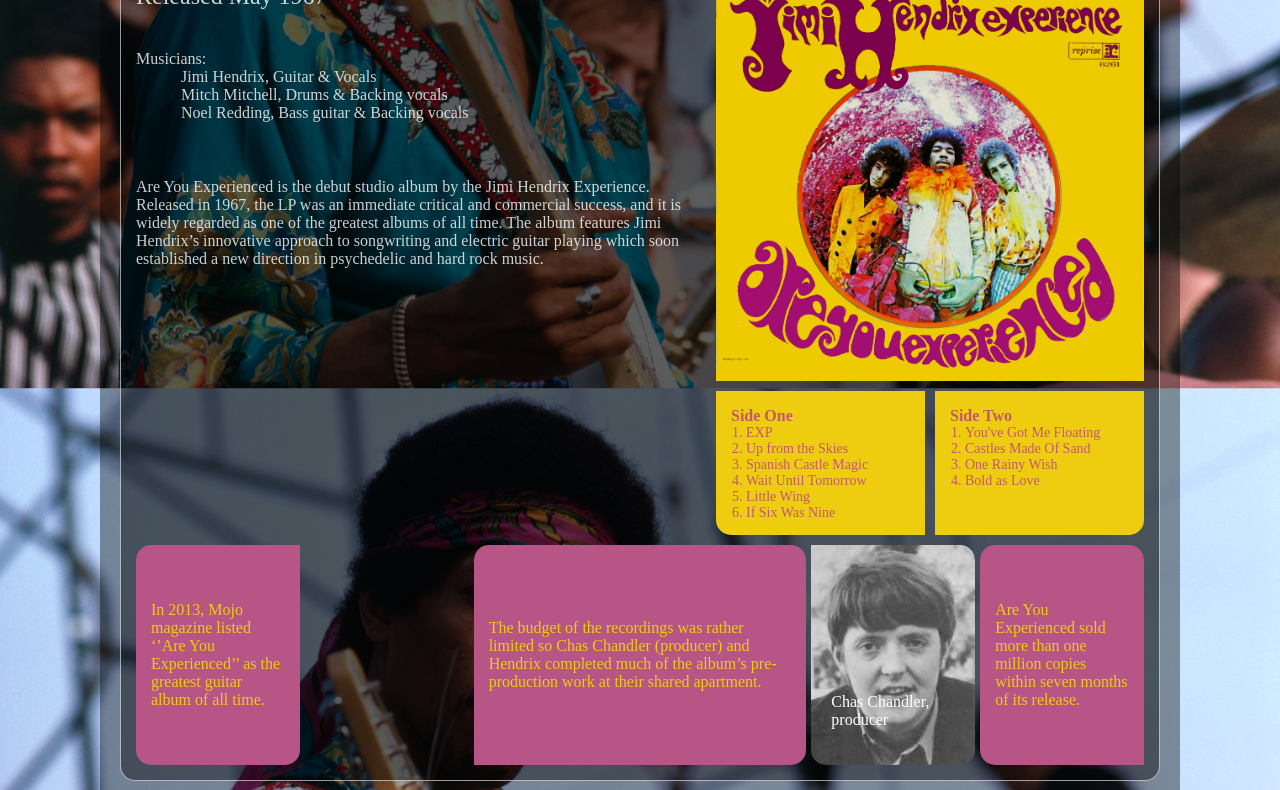
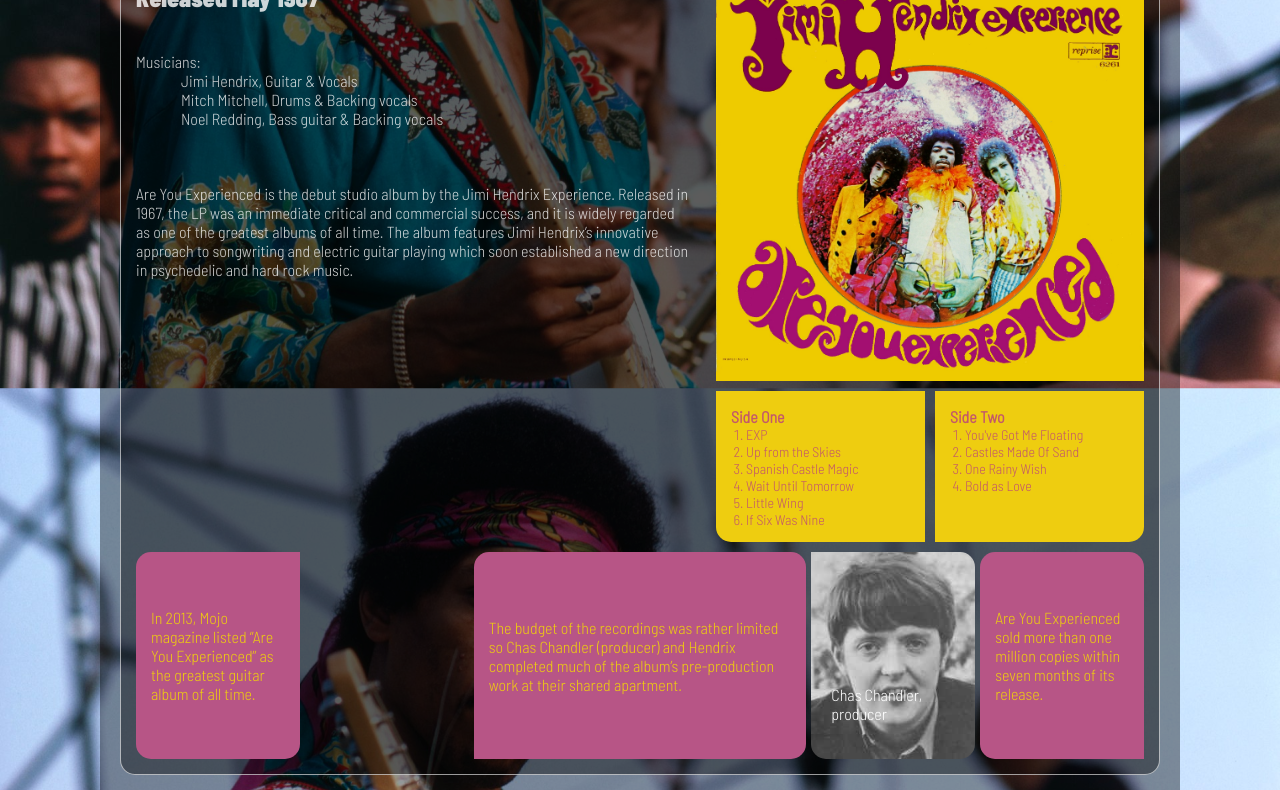
Before and after one commit to albagirlinger/sidan, a plain HTML site: page index.html in a window 1280 px wide. Shown: the part 465-1255 px from the top of the page. Drawn offline with Linux system fonts and the light colour scheme.

Commit message:
added font face

```diff
--- a/index.css
+++ b/index.css
@@ -487,3 +487,28 @@ ol {
 
     }
 }
+
+@font-face {
+    font-family: BungeeShade-Regular;
+    src: url(fonts/BungeeShade-Regular.ttf);
+}
+
+@font-face {
+    font-family: BarlowCondensed-Black;
+    src: url(fonts/BarlowCondensed-Black.ttf);
+}
+
+@font-face {
+    font-family: BarlowSemiCondensed-Black;
+    src: url(fonts/BarlowSemiCondensed-Black.ttf);
+}
+
+@font-face {
+    font-family: BungeeOutline-Regular;
+    src: url(fonts/BungeeOutline-Regular.ttf);
+}
+
+@font-face {
+    font-family: BarlowSemiCondensed-Light;
+    src: url(fonts/BarlowSemiCondensed-Light.ttf);
+}
```
